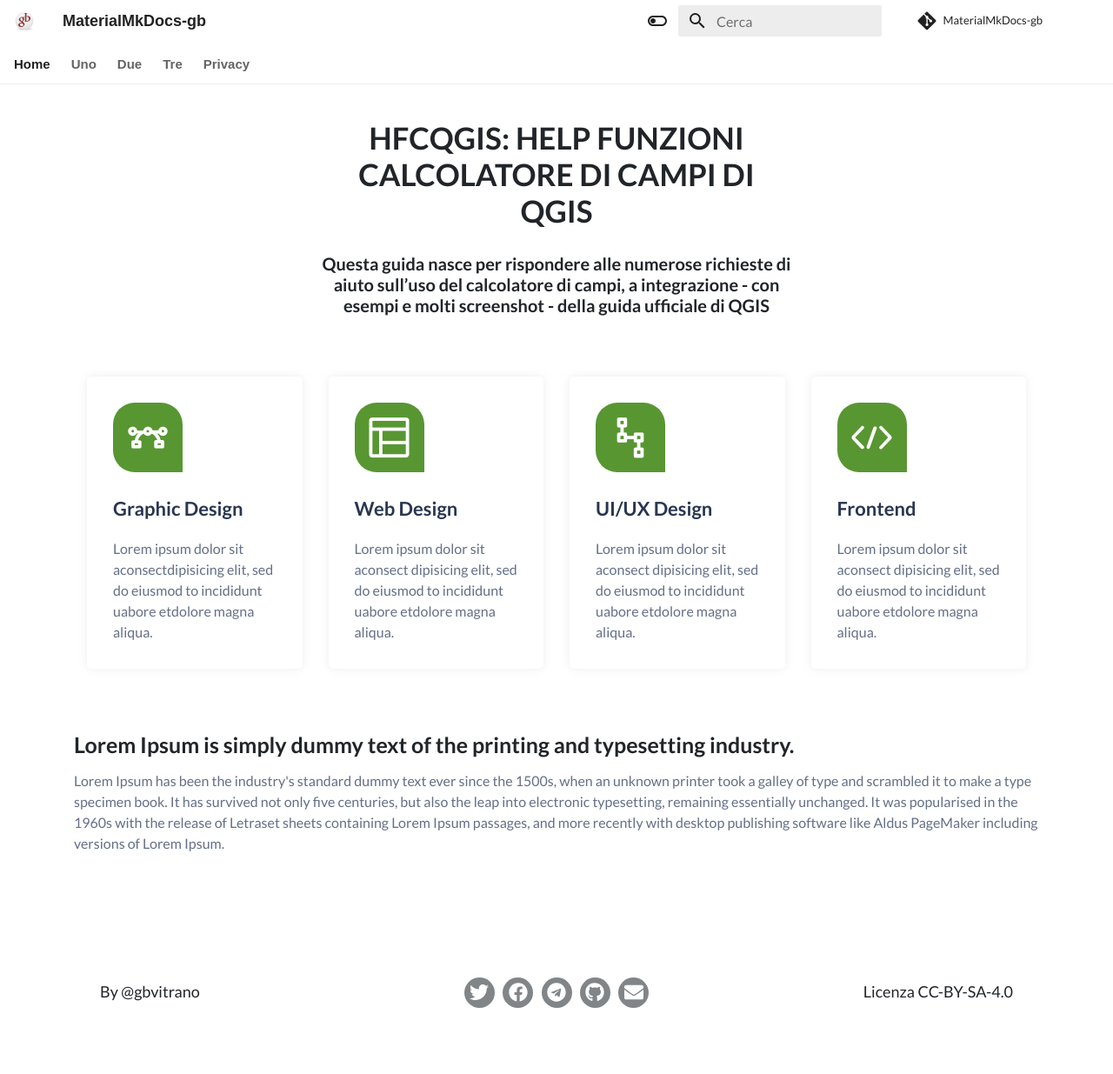
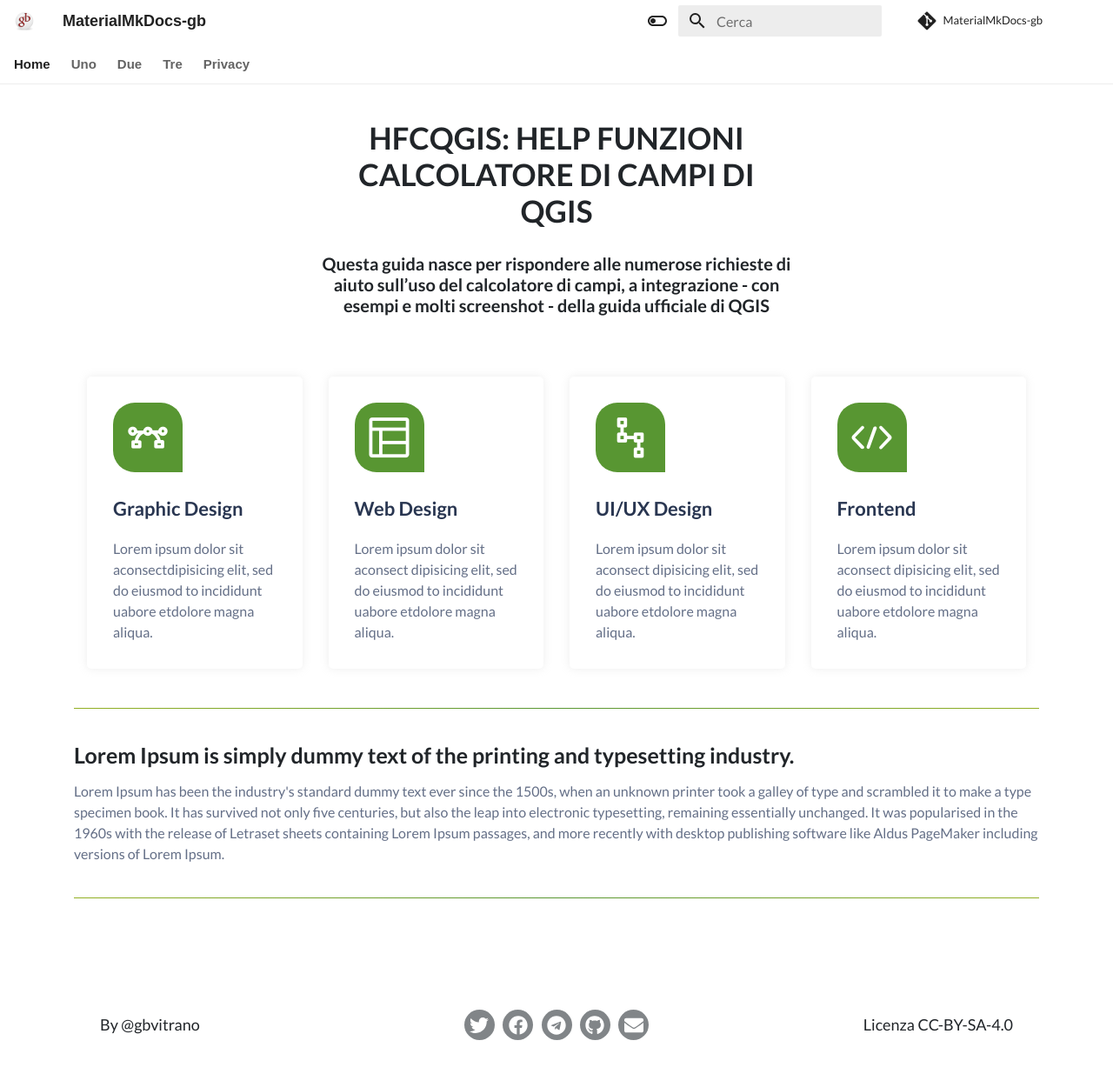
Before and after one commit to gbvitrano/MaterialMkDocs-gb, an MkDocs documentation site: the page built from docs/index.md, in a window 1280 px wide and 1246 px high. Shown: the top 1235 px of the window at 87% size. Built offline with MkDocs 1.6.1 and Material for MkDocs 9.7.7, drawn with Linux system fonts in a browser that asks for light colours; nearby versions of some CDN libraries; some web fonts are replaced; library files that are not in the unit come from our copies; comment, search, counter and statistics services are not loaded.

Commit message:
Update home.html

```diff
--- a/docs/overrides/home.html
+++ b/docs/overrides/home.html
@@ -116,10 +116,10 @@
     <div class="container">
                 <div class="row align-items-center justify-content-center justify-content-lg-between">
                     <div class="col-lg-12">
-                        <div class="header_hero_content mt-45"> <hr  class="sub_title">
+                        <div class="header_hero_content mt-45"> <hr  class="hr-hfc">
                           <!--  <h3 class="main_title">What is Lorem Ipsum?</h3> --><br>
                             <h5 class="sub_title">Lorem Ipsum is simply dummy text of the printing and typesetting industry.</h5>
-                            <p class="wow fadeInUp" data-wow-duration="1.3s" data-wow-delay="1.1s">Lorem Ipsum has been the industry's standard dummy text ever since the 1500s, when an unknown printer took a galley of type and scrambled it to make a type specimen book. It has survived not only five centuries, but also the leap into electronic typesetting, remaining essentially unchanged. It was popularised in the 1960s with the release of Letraset sheets containing Lorem Ipsum passages, and more recently with desktop publishing software like Aldus PageMaker including versions of Lorem Ipsum.</p><br><hr  class="sub_title">
+                            <p class="wow fadeInUp" data-wow-duration="1.3s" data-wow-delay="1.1s">Lorem Ipsum has been the industry's standard dummy text ever since the 1500s, when an unknown printer took a galley of type and scrambled it to make a type specimen book. It has survived not only five centuries, but also the leap into electronic typesetting, remaining essentially unchanged. It was popularised in the 1960s with the release of Letraset sheets containing Lorem Ipsum passages, and more recently with desktop publishing software like Aldus PageMaker including versions of Lorem Ipsum.</p><br><hr  class="hr-hfc">
                             </div> <!-- header hero content -->
                     </div>
 {% endblock %}
```
